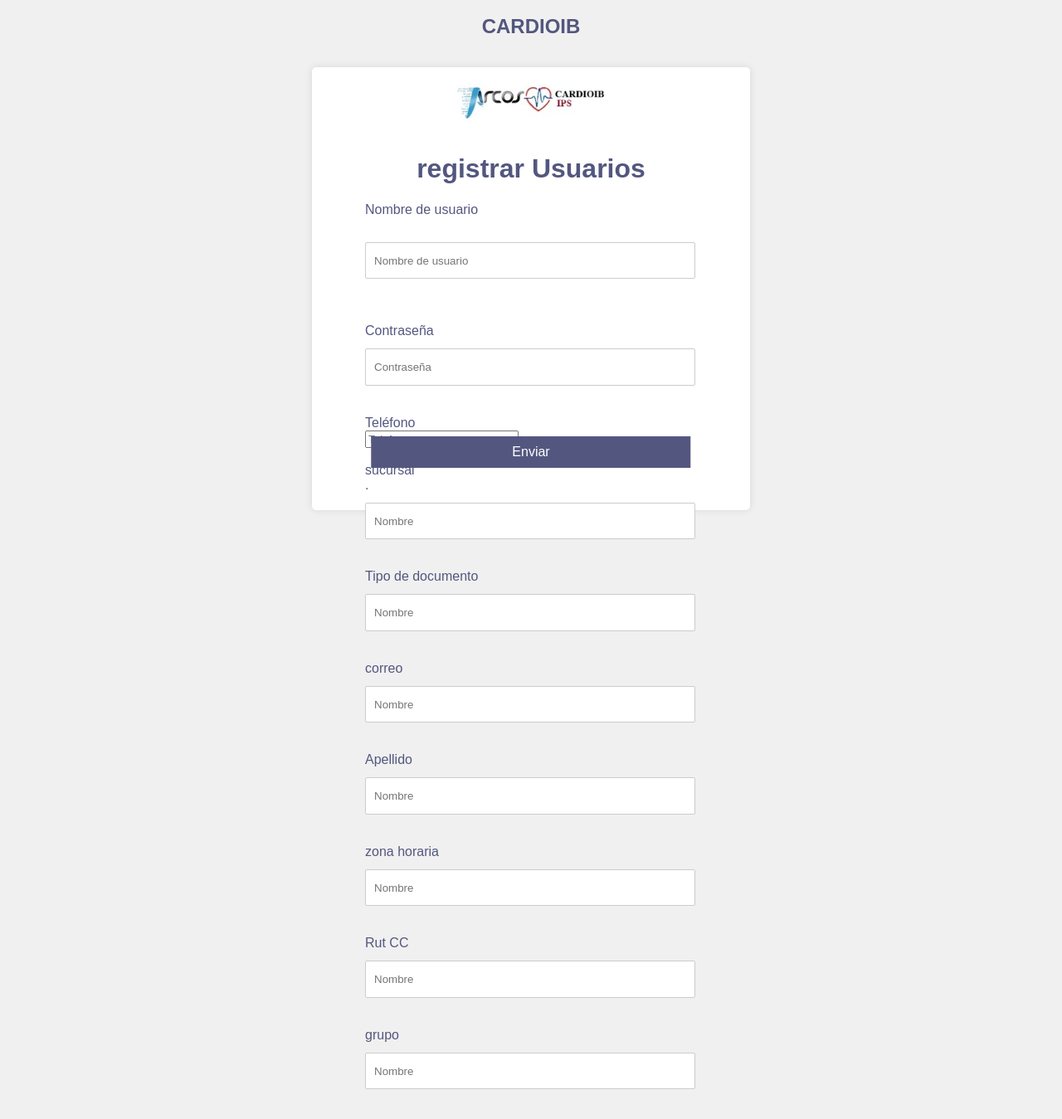
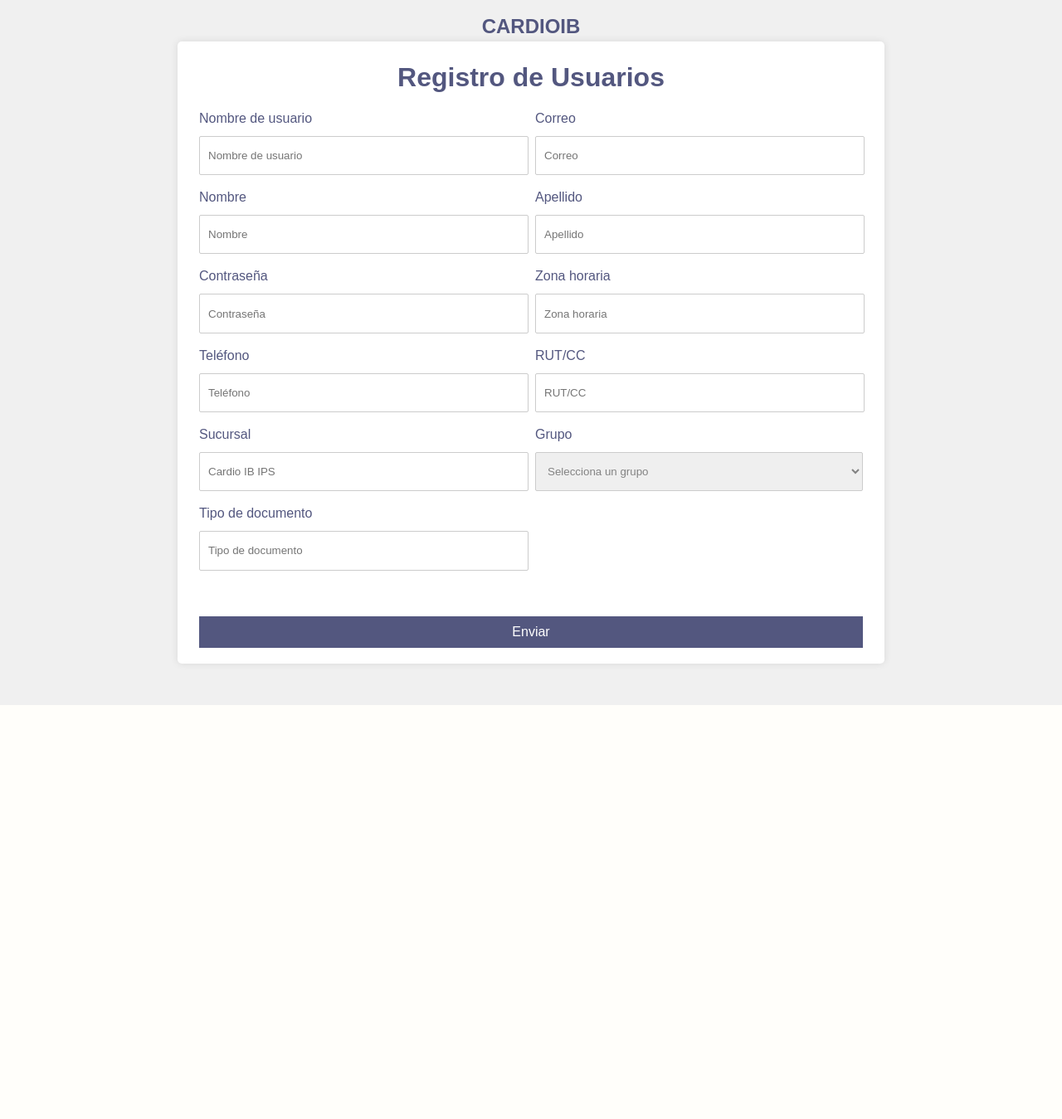
Before and after one commit to kevigomez/CardioIB, a Flask app: template app/templates/form_registrousuarios.html in a window 1280 px wide. Shown: the part 52-1401 px from the top of the page at 83% size. After the commit the page ends 902 px from the top, so only its background shows below. Run offline with Flask 3, Linux system fonts and the light colour scheme; the template is opened without the code that fills it, so the values that code supplies are empty.

Commit message:
Se agrega formulario de registro usuarios

```diff
--- /dev/null
+++ b/app/static/css/styles_form_usuario.css
@@ -0,0 +1,98 @@
+body {
+    font-family: Arial, sans-serif;
+    background-color: #f0f0f0;
+    margin: 0;
+    padding: 0;
+}
+
+img {
+    width: 183px;
+    height: 45px;
+}
+
+.image-form {
+    display: block;
+    margin: 0 auto;
+    margin-left: 27%;
+}
+
+h1 {
+    text-align: center;
+    color: #53577F;
+}
+
+.navbar {
+    background-color: #e7e7e7;
+    height: 50px;
+    width: 100%;
+    margin: 0;
+    top: 0;
+    left: 0;
+    color: #53577F;
+    border-top: #53577f5b 0.1px solid;
+    border-bottom: #53577f5b 0.1px solid;
+}
+
+form {
+    background-color: #fff;
+    padding: 4px;
+    border-radius: 5px;
+    box-shadow: 0 0 10px rgba(0, 0, 0, 0.1);
+    height: 720px;
+    width: 800px;
+    padding-left: 2%;
+    padding-right: 2%;
+    padding-bottom: 2%;
+    margin: 50px auto; /* Center the form vertically */
+    color: #53577F;
+}
+
+input[type="text"], input[type="password"], input[type="number"], input[type="email"], textarea {
+    width: 95%;
+    padding: 10px;
+    border: 1px solid #ccc;
+    border-radius: 2px;
+    display: flex;
+    align-content: center;
+    margin-top: 3%;
+    height: 5%;
+    color: #838383;
+}
+select {
+    border: 1px solid #ccc;
+    border-radius: 2px;
+    display: flex;
+    align-content: center;
+    margin-top: 3%;
+    height: 47px;
+    width: 100%;
+    padding: 10px;
+    color: #838383;
+}
+
+input[type="submit"] {
+    background-color: #53577F;
+    color: white;
+    border: none;
+    padding: 10px 20px;
+    text-align: center;
+    text-decoration: none;
+    display: inline-block;
+    font-size: 16px;
+    margin: 20px 0; /* Adjusted for spacing */
+    cursor: pointer;
+    width: 100%; /* Same width as input fields */
+    top: 90%;
+}
+
+input[type="submit"]:hover {
+    background-color: #616380;
+    transition-duration: 0.2s;
+}
+
+.container_label {
+    display: grid;
+    grid-template-columns: 1fr 1fr;
+    gap: 10px;
+    margin-bottom: 10%;
+}
--- a/app/templates/form_registrousuarios.html
+++ b/app/templates/form_registrousuarios.html
@@ -3,39 +3,62 @@
 <head>
     <meta charset="UTF-8">
     <meta name="viewport" content="width=device-width, initial-scale=1.0">
-    <title>Inicio de sesion</title>
-    <link rel="stylesheet" href="{{ url_for('static', filename='css/styles.css') }}">
+    <title>Registro de Usuarios</title>
+    <link rel="stylesheet" href="{{ url_for('static', filename='css/styles_form_usuario.css') }}">
 </head>
 <body>
-  <nav class="navbar" ><img src="{{ url_for('static', filename='img/custom-logo.png') }}"/><h1>CARDIOIB</h1></nav>
+  <nav class="navbar">
+    <img src="{{ url_for('static', filename='img/custom-logo.png') }}" alt="Logo"/>
+    <h1>CARDIOIB</h1>
+  </nav>
   <div class="container">
+    <form action="{{ url_for('main.index') }}" method="POST">
+      <h1>Registro de Usuarios</h1>
+      <div class="container_label">
+        <div>
+          <label for="username">Nombre de usuario</label><br>
+          <input type="text" id="username" name="username" placeholder="Nombre de usuario"><br>
 
-        <form action="{{ url_for('main.index') }}" method="POST">
-          <img class="image-form" src="{{ url_for('static', filename='img/custom-logo.png') }}" alt="Logo"><br>
-          <h1>registrar Usuarios</h1>
-        <label for="username">Nombre de usuario</label><br>
-        <br>
-        <input type="text" placeholder="Nombre de usuario" id="username"><br><br>
-        <br>
-        <label for="password">Contraseña</label><br>
-        <input type="password" placeholder="Contraseña" id="password"><br><br>
-        <label for="number">Teléfono</label><br>
-        <input type="number" placeholder="Telefono" id="number"><br><br>
-        <label for="name">sucursal</label><br><!--sacer opciones de la base de datos imagino-->.
-        <input type="text" placeholder="Nombre" id="name"><br><br>
-        <label for="">Tipo de documento</label><br>
-        <input type="text" placeholder="Nombre" id="name"><br><br>
-        <label for="name">correo</label><br>
-        <input type="text" placeholder="Nombre" id="name"><br><br>
-        <label for="name">Apellido</label><br>
-        <input type="text" placeholder="Nombre" id="name"><br><br>
-        <label for="name">zona horaria</label><br>
-        <input type="text" placeholder="Nombre" id="name"><br><br>
-        <label for="name">Rut CC</label><br>
-        <input type="text" placeholder="Nombre" id="name"><br><br>
-        <label for="name">grupo</label><br>
-        <input type="text" placeholder="Nombre" id="name"><br><br>
-        <input type="submit"  value="Enviar">
+          <label for="name">Nombre</label><br>
+          <input type="text" id="name" name="name" placeholder="Nombre"><br>
+
+          <label for="password">Contraseña</label><br>
+          <input type="password" id="password" name="password" placeholder="Contraseña"><br>
+
+          <label for="phone">Teléfono</label><br>
+          <input type="number" id="phone" name="phone" placeholder="Teléfono" min="0" max="10000000000"><br>
+
+          <label for="branch">Sucursal</label><br>
+          <input type="text" id="branch" name="branch" placeholder="Cardio IB IPS"><br>
+
+          <label for="document_type">Tipo de documento</label><br>
+          <input type="text" id="document_type" name="document_type" placeholder="Tipo de documento"><br>
+        </div>
+        <div>
+          <label for="email">Correo</label><br>
+          <input type="email" id="email" name="email" placeholder="Correo"><br>
+
+          <label for="lastname">Apellido</label><br>
+          <input type="text" id="lastname" name="lastname" placeholder="Apellido"><br>
+
+          <label for="timezone">Zona horaria</label><br>
+          <input type="text" id="timezone" name="timezone" placeholder="Zona horaria"><br>
+
+          <label for="rut_cc">RUT/CC</label><br>
+          <input type="text" id="rut_cc" name="rut_cc" placeholder="RUT/CC"><br>
+
+          <label for="group">Grupo</label><br>
+          <select id="group" name="group">
+            <option value="" disabled selected>Selecciona un grupo</option>
+            <option>Application Administrators</option>
+            <option>Call Center</option>
+            <option>Instituto</option>
+            <option>Pacientes</option>
+            <option>Schedule Administrators</option>
+          </select><br>
+        </div>
+      </div>
+      <input type="submit" value="Enviar">
     </form>
   </div>
   {% with messages = get_flashed_messages(with_categories=true) %}
--- a/app/views/vistas.py
+++ b/app/views/vistas.py
@@ -19,3 +19,8 @@ def logout():
 @main.route('/dashboard')
 def dashboard():
     return render_template('view_administrator.html')
+
+
+@main.route('/usuarios')
+def usuarios():
+    return render_template('form_registrousuarios.html')
```
Also changed, not shown: app/static/css/stylesadm.css (+15 -7 lines), app/templates/view_administrator.html (+6 -6 lines).
